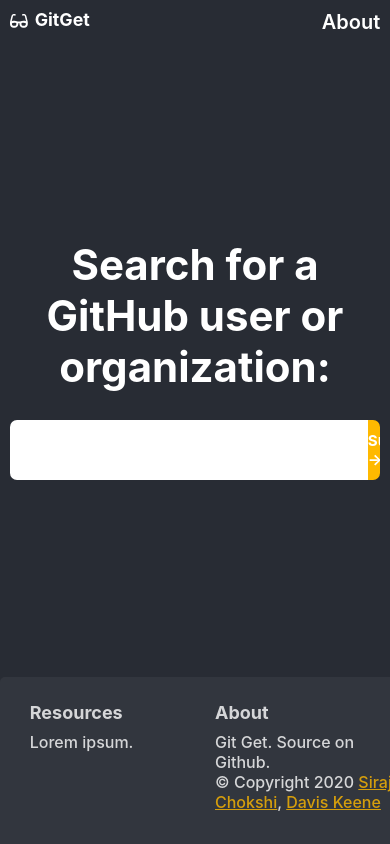
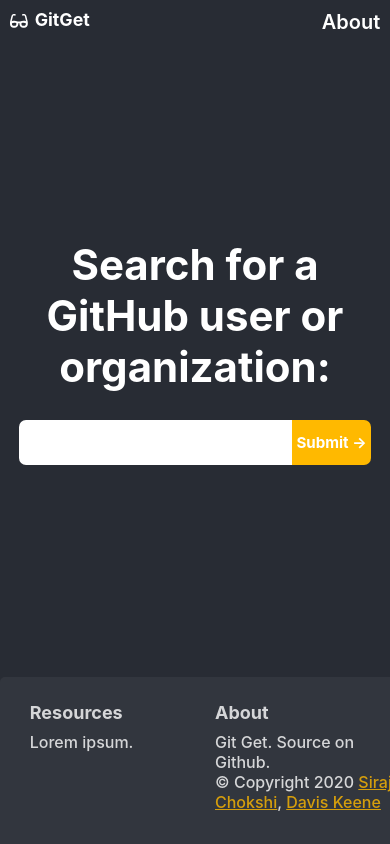
Before and after one commit to SirajChokshi/git-get, a React (Create React App) app in the folder frontend/: page /page in a window 390 px wide. Built offline with nearby package versions, Linux system fonts and the light colour scheme; the HTML template or start-up script is replaced by a standard one.

Commit message:
fix: resolve chartjs bloating issue

```diff
--- a/frontend/src/App.scss
+++ b/frontend/src/App.scss
@@ -41,6 +41,7 @@ h1 {
   overflow: hidden;
   border-radius: 7px;
   max-width: 800px;
+  width: 95%;
   margin: 0 auto;
 
   input {
@@ -49,6 +50,11 @@ h1 {
     height: 1.5em;
     padding: 0.5em 1em;
     border: none;
+    font-size: 24px;
+
+    @media only screen and (max-width: 850px) {
+      font-size: 18px;
+    }
   }
 
   a {
--- a/frontend/src/components/quickStats.js
+++ b/frontend/src/components/quickStats.js
@@ -119,7 +119,7 @@ const QuickStats = (props) => {
             </li>
         </ul>
         <section id="stats">
-            <div>
+            <div style={{position: "relative"}}>
                 <h3>Repos per Language</h3>
                 {
                     mainLanguages.loading
@@ -129,7 +129,7 @@ const QuickStats = (props) => {
                         <Doughnut
                             data={mainLanguages}
                             legend={{position: 'left', labels: {boxWidth: 12, fontSize: 12, fontColor: "white"}}}
-                            options={{cutoutPercentage: 40}}
+                            options={{cutoutPercentage: 40, responsive: false}}
                         />
                 }
             </div>
--- a/frontend/src/components/quickStats.scss
+++ b/frontend/src/components/quickStats.scss
@@ -29,7 +29,7 @@ h3 {
             text-align: left;
         }
 
-        td.numeric, #stats div table tr th.numeric {
+        td.numeric, th.numeric {
             text-align: right;
         }
 
--- a/frontend/src/views/index.js
+++ b/frontend/src/views/index.js
@@ -17,7 +17,7 @@ const Index = () => {
             <header className="app-header">
                 <h1>Search for a GitHub user or organization:</h1>
                 <div id="search-wrapper">
-                    <input style={{fontSize: "24px"}} onChange={(e) => updateQuery(e.target.value)} onKeyDown={_handleKeyDown} />
+                    <input onChange={(e) => updateQuery(e.target.value)} onKeyDown={_handleKeyDown} />
                     <Link to={`/${query}`}>Submit &rarr;</Link>
                 </div>
             </header>
```
